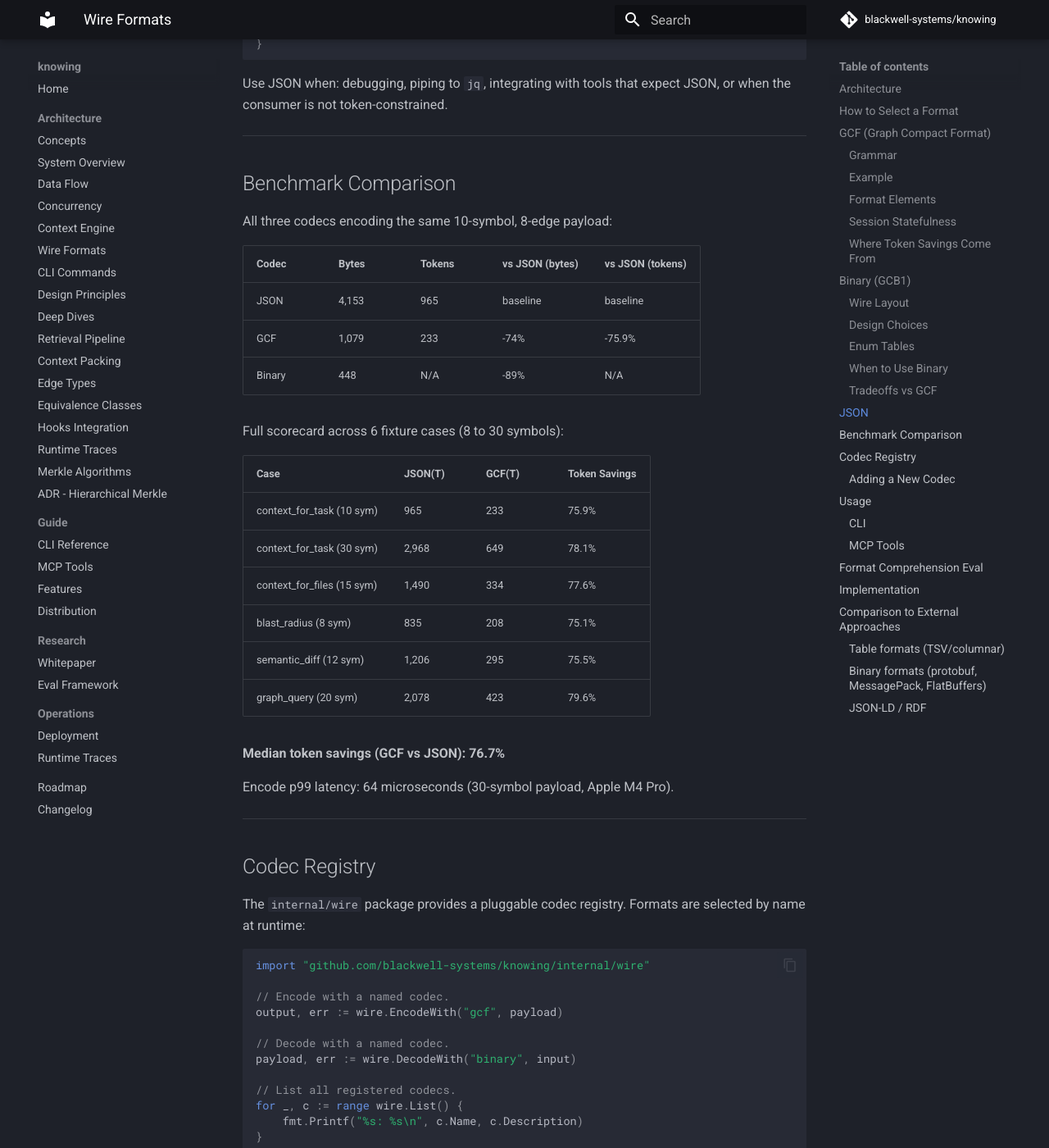
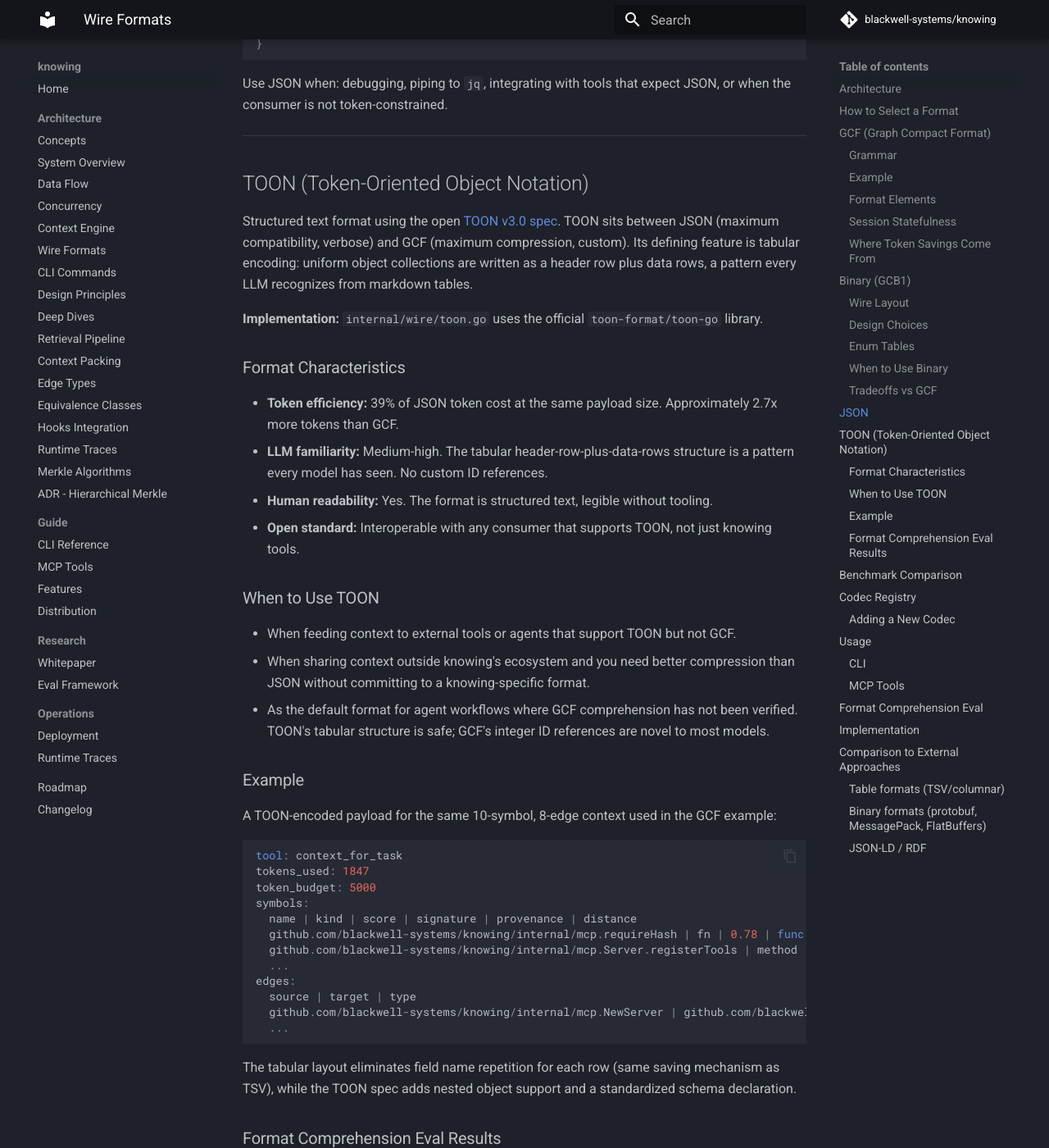
Before and after one commit to blackwell-systems/knowing, an MkDocs documentation site: the page built from docs/architecture/wire-formats-guide.md, in a window 1280 px wide and 1400 px high, scrolled down 7188 px. Shown: the whole window at 82% size. Built offline with MkDocs 1.6.1 and Material for MkDocs 9.7.7, drawn with Linux system fonts in a browser that asks for light colours; comment, search, counter and statistics services are not loaded; some of the changed text lies outside the part shown.

Commit message:
docs: add TOON section to wire-formats-guide.md
TOON (Token-Oriented Object Notation) is one of knowing's 5 wire formats
alongside GCF, Binary, JSON, and XML, but had no dedicated section in the
guide. Add a full ## TOON section covering:

- Format characteristics: 39% of JSON token cost, open standard, tabular
  header+row encoding that all LLMs recognize
- When to use: external tools, agents where GCF comprehension is unverified,
  cross-ecosystem sharing
- Annotated example output
- Format comprehension eval results (TOON 39%, GCF 15% vs JSON baseline)
- Reference to implementation in internal/wire/toon.go

````diff
--- a/docs/architecture/wire-formats-guide.md
+++ b/docs/architecture/wire-formats-guide.md
@@ -273,6 +273,61 @@ Use JSON when: debugging, piping to `jq`, integrating with tools that expect JSO
 
 ---
 
+## TOON (Token-Oriented Object Notation)
+
+Structured text format using the open [TOON v3.0 spec](https://github.com/toon-format/spec). TOON sits between JSON (maximum compatibility, verbose) and GCF (maximum compression, custom). Its defining feature is tabular encoding: uniform object collections are written as a header row plus data rows, a pattern every LLM recognizes from markdown tables.
+
+**Implementation:** `internal/wire/toon.go` uses the official `toon-format/toon-go` library.
+
+### Format Characteristics
+
+- **Token efficiency:** 39% of JSON token cost at the same payload size. Approximately 2.7x more tokens than GCF.
+- **LLM familiarity:** Medium-high. The tabular header-row-plus-data-rows structure is a pattern every model has seen. No custom ID references.
+- **Human readability:** Yes. The format is structured text, legible without tooling.
+- **Open standard:** Interoperable with any consumer that supports TOON, not just knowing tools.
+
+### When to Use TOON
+
+- When feeding context to external tools or agents that support TOON but not GCF.
+- When sharing context outside knowing's ecosystem and you need better compression than JSON without committing to a knowing-specific format.
+- As the default format for agent workflows where GCF comprehension has not been verified. TOON's tabular structure is safe; GCF's integer ID references are novel to most models.
+
+### Example
+
+A TOON-encoded payload for the same 10-symbol, 8-edge context used in the GCF example:
+
+```
+tool: context_for_task
+tokens_used: 1847
+token_budget: 5000
+symbols:
+  name | kind | score | signature | provenance | distance
+  github.com/blackwell-systems/knowing/internal/mcp.requireHash | fn | 0.78 | func requireHash(args map[string]any, key string) (types.Hash, error) | lsp_resolved | 0
+  github.com/blackwell-systems/knowing/internal/mcp.Server.registerTools | method | 0.74 | func (s *Server) registerTools() | lsp_resolved | 0
+  ...
+edges:
+  source | target | type
+  github.com/blackwell-systems/knowing/internal/mcp.NewServer | github.com/blackwell-systems/knowing/internal/mcp.requireHash | calls
+  ...
+```
+
+The tabular layout eliminates field name repetition for each row (same saving mechanism as TSV), while the TOON spec adds nested object support and a standardized schema declaration.
+
+### Format Comprehension Eval Results
+
+From `eval/TestFormatComprehension` (6 fixture tasks, 5000 token budget):
+
+| Format | Avg tokens | vs JSON |
+|--------|-----------|---------|
+| JSON | 1,818 | baseline |
+| XML | 1,818 | 100% |
+| TOON | 707 | **39%** |
+| GCF | 265 | **15%** |
+
+TOON at 39% of JSON token cost is the recommended default for production agent workflows until GCF comprehension is validated by a live LLM eval. See the [Format Comprehension Eval](#format-comprehension-eval) section below for per-fixture results.
+
+---
+
 ## Benchmark Comparison
 
 All three codecs encoding the same 10-symbol, 8-edge payload:
````
